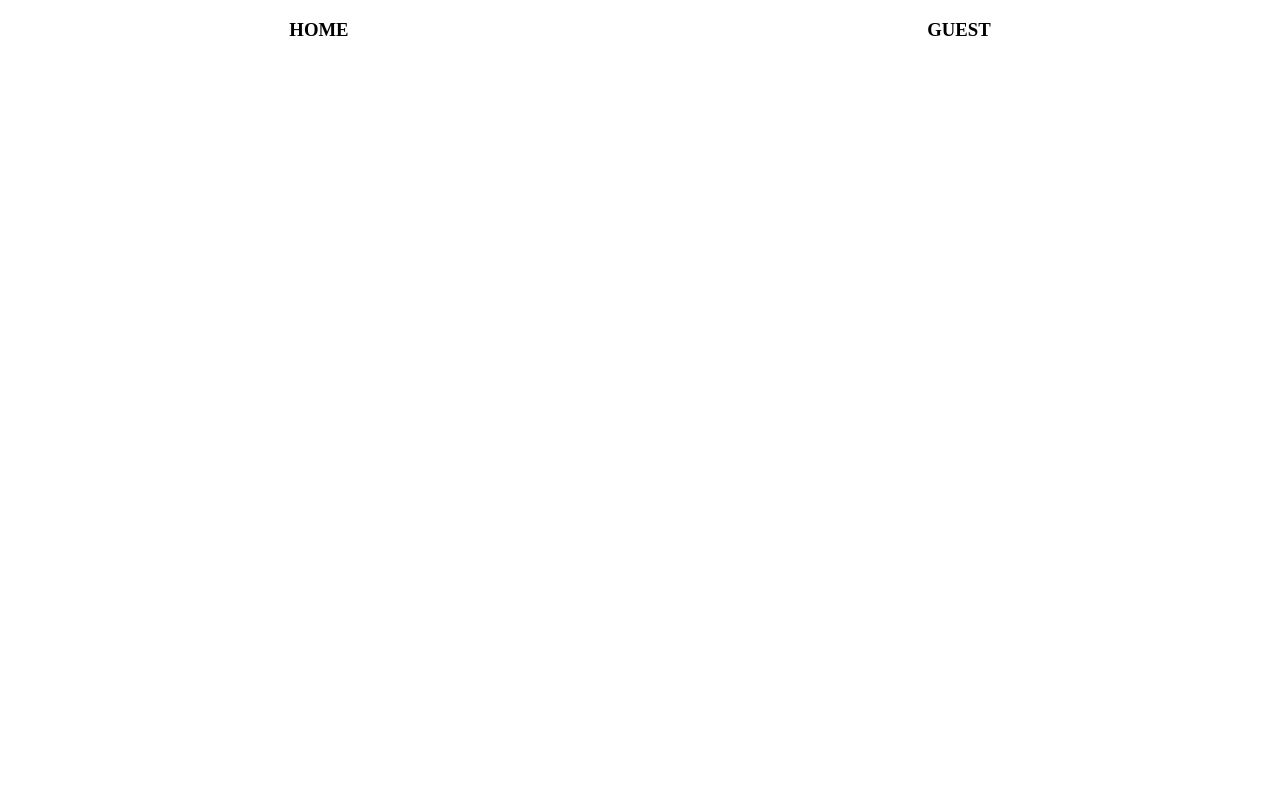
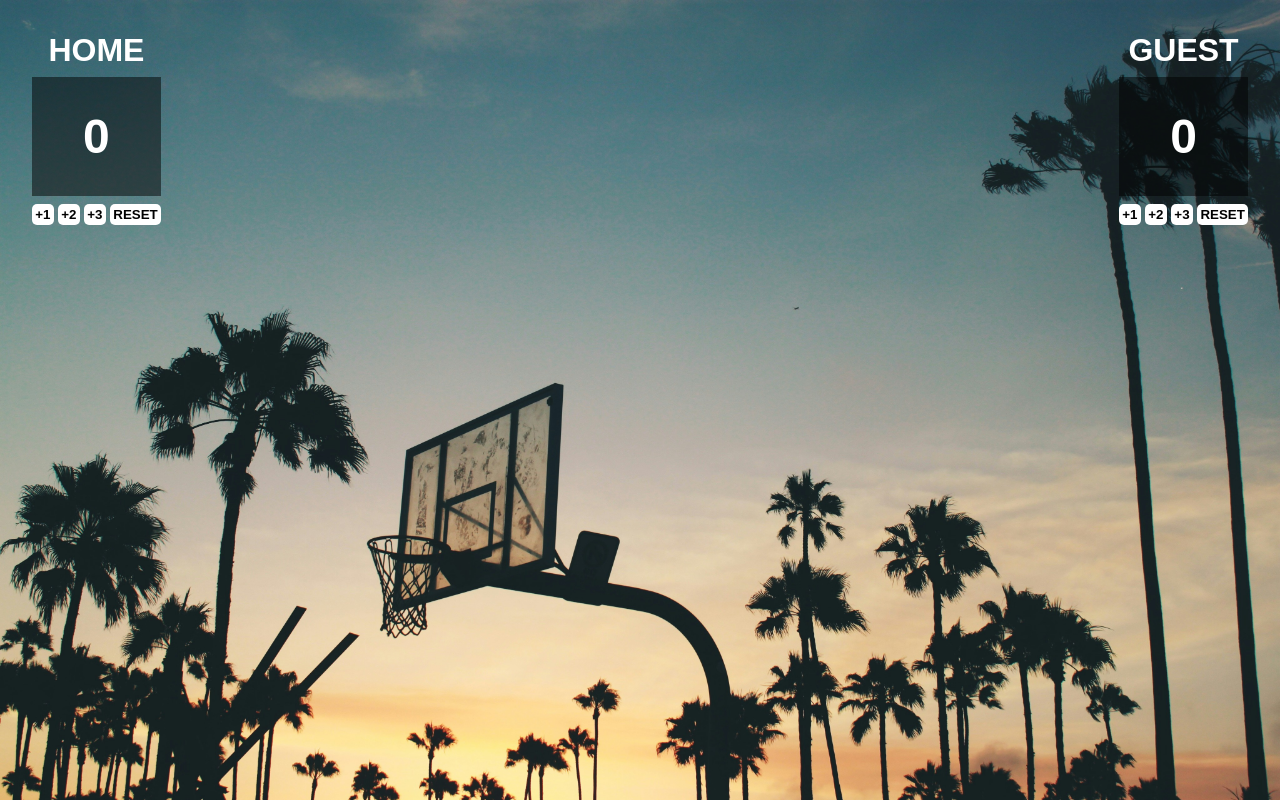
Before and after one commit to AnaghaInowei/scrimba-learning-2, a plain HTML site: page index.html in a window 1280 px wide. Drawn offline with Linux system fonts and the light colour scheme.

Commit message:
scoreboard

```diff
--- a/index.html
+++ b/index.html
@@ -1,14 +1,32 @@
 <html>
     <head>
-        <link rel="stylesheet" href="index.css">
+        <link rel="stylesheet" href="styles.css">
     </head>
     <body>
         <div class="container">
-            <div>
+            <div class="home">
                 <h3>HOME</h3>
+                <div class="home-score">
+                    <p class="score">0</p>
+                </div>
+                 <div class="scoreboard">
+                    <button class="one-btn btn">+1</button>
+                    <button class="two-btn btn">+2</button>
+                    <button class="three-btn btn">+3</button>
+                    <button class="reset-btn btn">RESET</button>
+                </div>
             </div>
-            <div>
+            <div class="guest">
                 <h3>GUEST</h3>
+                <div class="guest-score">
+                    <p class="score">0</p>
+                </div>
+                <div class="scoreboard">
+                    <button class="one-btn btn">+1</button>
+                    <button class="two-btn btn">+2</button>
+                    <button class="three-btn btn">+3</button>
+                    <button class="reset-btn btn">RESET</button>
+                </div>
             </div>
         </div>
         <script src="index.js"></script>
--- a/styles.css
+++ b/styles.css
@@ -2,10 +2,60 @@
     margin: 0;
     padding: 0;
     box-sizing: border-box;
+    font-family: 'Arial', sans-serif;
 }
 
-.conainer {
+
+
+.container {
     background-image: url(./nick-jio-57rD2oDZquc-unsplash.jpg);
+    background-size: cover;
+    background-repeat: no-repeat;
     display: flex;
+    flex-direction: row;
+    justify-content: space-between;
+    padding: 2rem;
+    height: 100vh;
+    text-align: center;
+    /* align-items: center; */
+}
 
+h3 {
+    color: #fff;
+    font-size: 2rem;
+    font-weight: 600;
 }
+
+.guest-score,
+.home-score {
+    margin-top: .5rem;
+    background-color: rgba(0, 0, 0, 0.5);
+    color: #fff;
+    padding: 2rem;
+}
+
+.score {
+    font-size: 3rem;
+    font-weight: 700;
+    color: #fff;
+}
+
+/* .scoreboard {
+    display: flex;
+    flex-direction: row;
+    justify-content: center;
+    align-items: center;
+    gap: .4rem;
+} */
+
+.btn {
+    background-color: #fff;
+    color: #000;
+    padding: .2rem;
+    border: none;
+    border-radius: 5px;
+    cursor: pointer;
+    /* font-size: 1.2rem; */
+    font-weight: 600;
+    margin-top: .5rem;
+}
```
